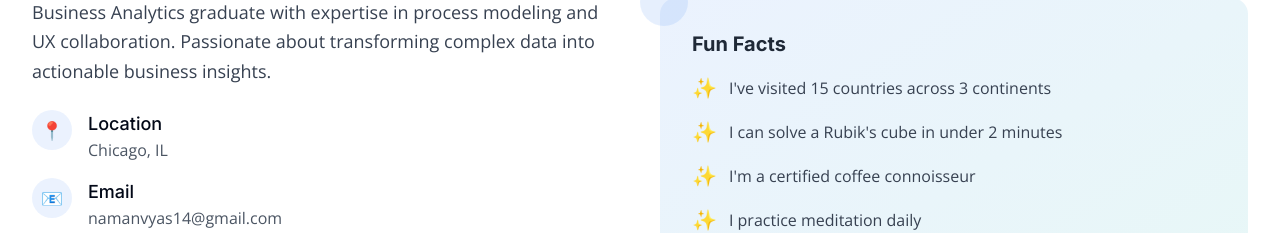
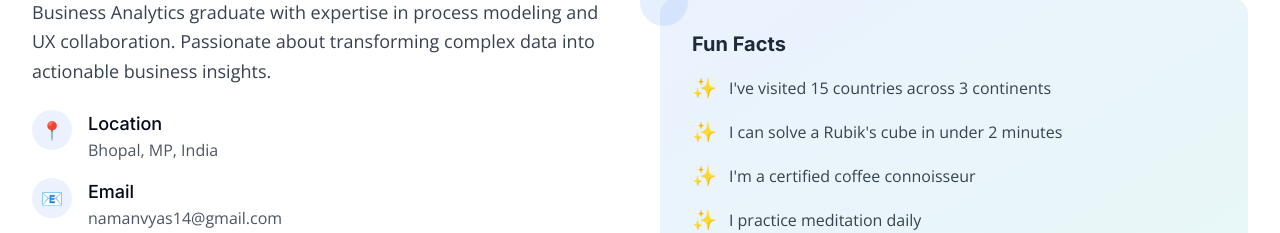
Before and after one commit to shubham17vyas/naman-vyas-vibe-check, a React (Vite) app: page / in a window 1280 px wide. Shown: the part 1114-1347 px from the top of the page. Built offline with nearby package versions, Linux system fonts and the light colour scheme.

Commit message:
Add location to profile data
Update profile data with new location.

```diff
--- a/src/data/portfolioData.ts
+++ b/src/data/portfolioData.ts
@@ -1,3 +1,4 @@
+
 // Remove next/image import and define our own image type
 
 export interface SkillType {
@@ -45,7 +46,7 @@ const profileData = {
   title: "IT / Business Analyst Intern",
   email: "namanvyas14@gmail.com",
   phone: "+91 7898941713",
-  location: "Chicago, IL",
+  location: "Bhopal, MP, India",
   bio: "Business Analytics graduate with expertise in process modeling and UX collaboration. Passionate about transforming complex data into actionable business insights.",
   taglines: [
     "Business Analytics Grad",
```
